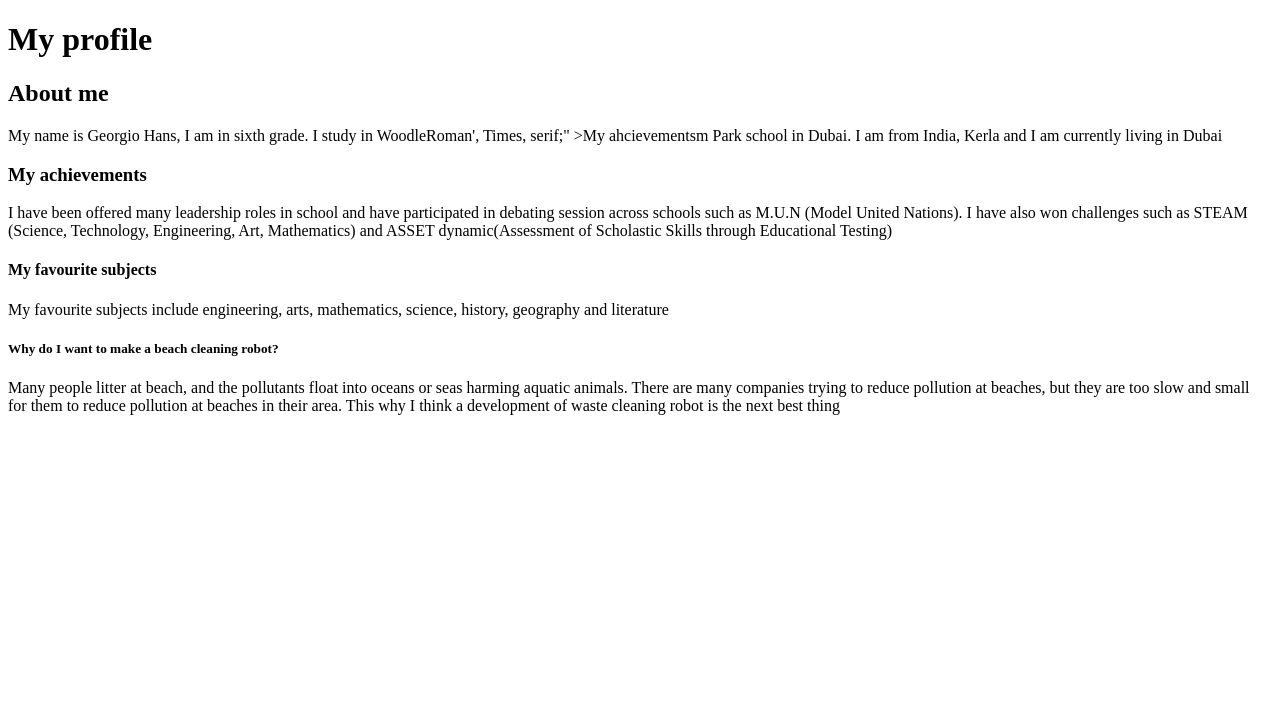
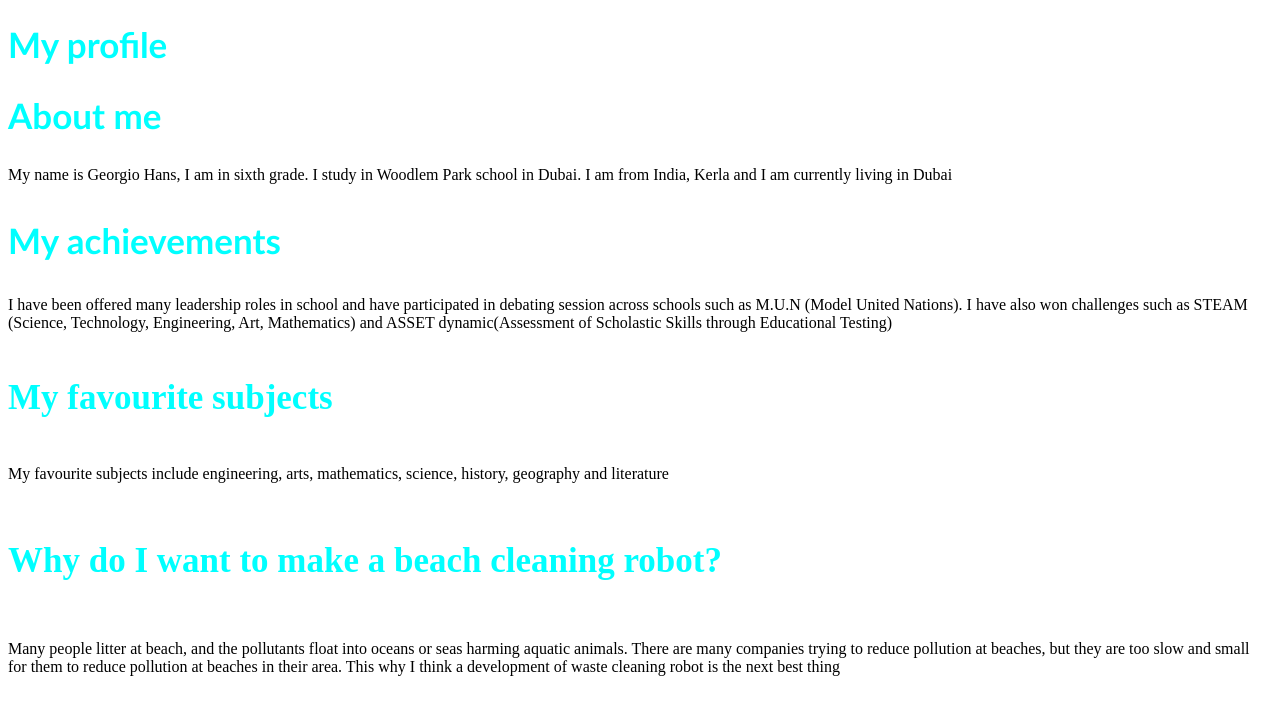
Before and after one commit to ArjunBhandari-666/Trusity-Profile-Builders, a plain HTML site: page Index.HTML in a window 1280 px wide. Drawn offline with Linux system fonts and the light colour scheme.

Commit message:
CSS code
I have added the CSS code in a different file and have edited it a little bit

```diff
--- a/Index.HTML
+++ b/Index.HTML
@@ -5,12 +5,13 @@
     <meta http-equiv="X-UA-Compatible" content="IE=edge">
     <meta name="viewport" content="width=device-width, initial-scale=1.0">
     <link rel="stylesheet" href="Style.CSS">
+
     <title>Document</title>
 </head>
 <body>
 <h1>My profile</h1>
 <h2>About me</h2>
-<p>My name is Georgio Hans, I am in sixth grade. I study in WoodleRoman', Times, serif;" >My ahcievements</h3>m Park school in Dubai. I am from India, Kerla and I am currently living in Dubai</p>
+<p>My name is Georgio Hans, I am in sixth grade. I study in Woodlem Park school in Dubai. I am from India, Kerla and I am currently living in Dubai</p>
 <h3>My achievements</h3>
 <p>I have been offered many leadership roles in school and have participated in debating session across schools such as M.U.N (Model United Nations). I have also won challenges such as STEAM (Science, Technology, Engineering, Art, Mathematics) and ASSET dynamic(Assessment of Scholastic Skills through Educational Testing) </p>
 <h4>My favourite subjects</h4>
--- a/Style.CSS
+++ b/Style.CSS
@@ -0,0 +1,23 @@
+h1{
+color: aqua;
+font-size: 35px;
+font-family: 'Gill Sans', 'Gill Sans MT', Calibri, 'Trebuchet MS', sans-serif;
+}
+h2{
+    color: aqua;
+    font-size: 35px;
+    font-family: 'Gill Sans', 'Gill Sans MT', Calibri, 'Trebuchet MS', sans-serif;
+
+}
+h3{
+    color: aqua;
+    font-size: 35px;
+    font-family: 'Gill Sans', 'Gill Sans MT', Calibri, 'Trebuchet MS', sans-serif;
+}
+h4{
+    font-size: 35px;
+    color: aqua;
+}
+h5{ font-size: 35px;
+    color: aqua ;
+}
```
Also changed, not shown: 1 other file.
